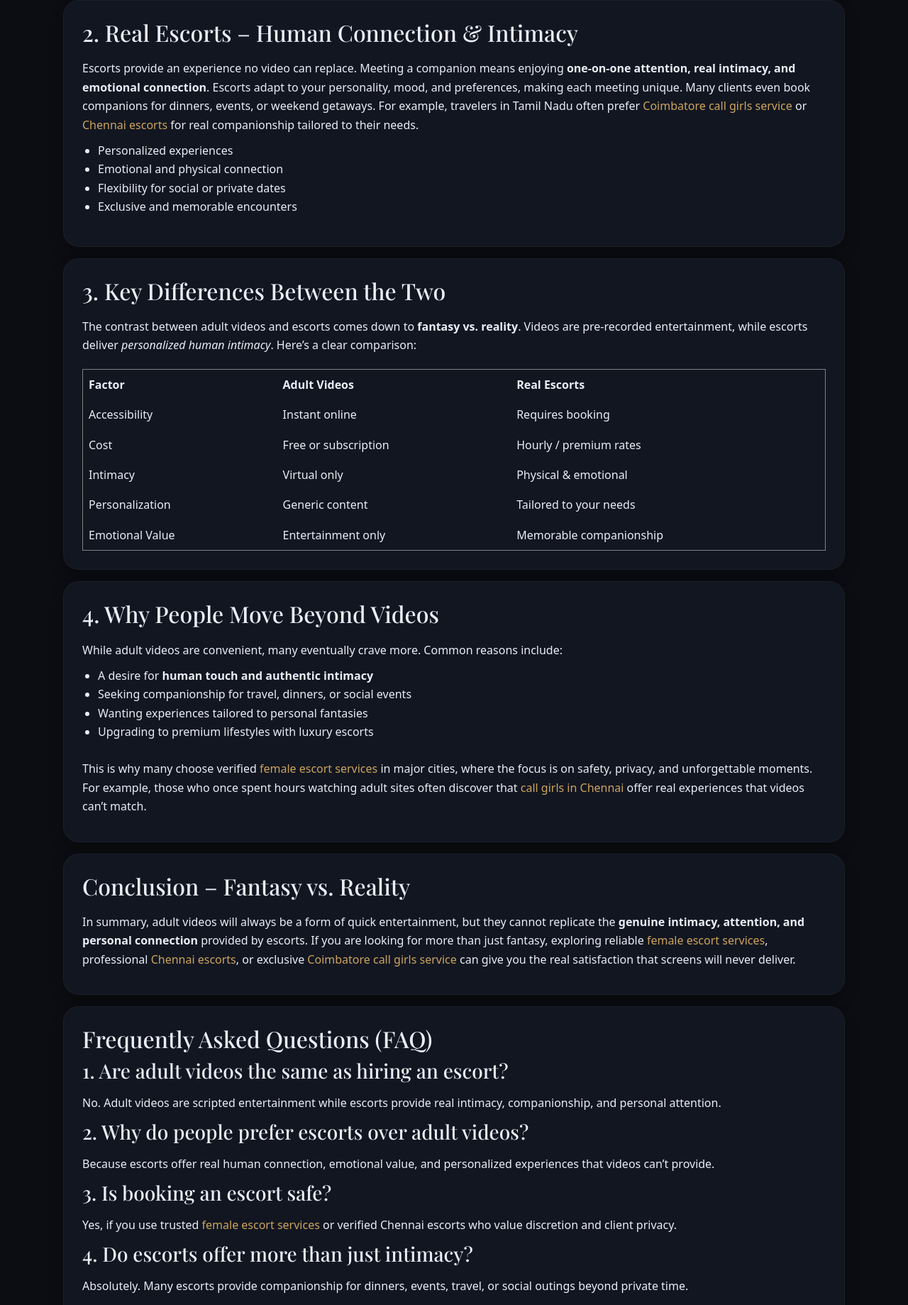
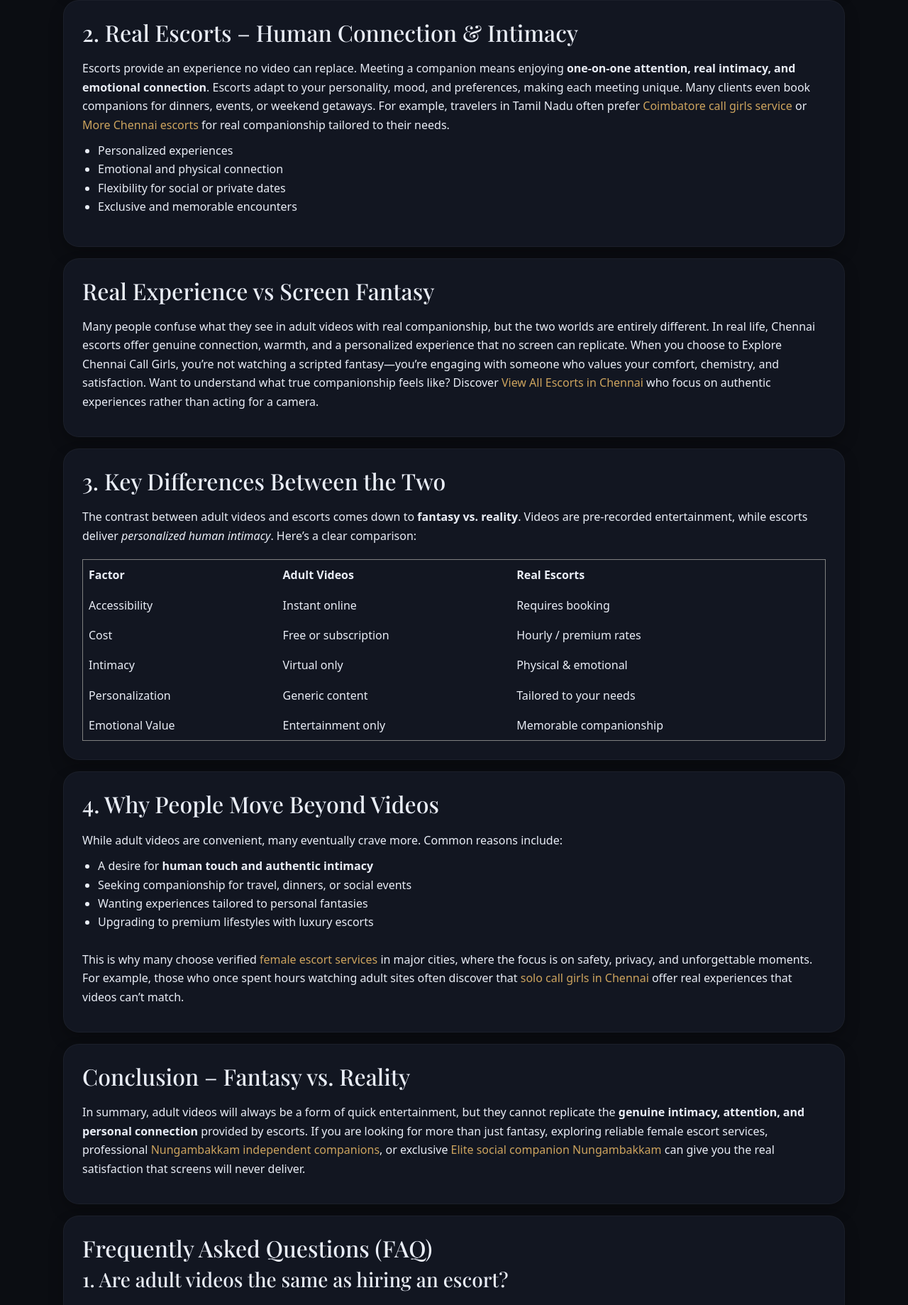
Before and after one commit to Meetchandini69/candygirlsonline, a plain HTML site: page blog/differences-between-adult-videos-and-real-escorts.html in a window 1280 px wide. Shown: the part 961-2800 px from the top of the page at 71% size. Drawn offline with nearby package versions, Linux system fonts and the light colour scheme; a web font is replaced by a local one.

Commit message:
latest blog page internal linking added

```diff
--- a/blog/differences-between-adult-videos-and-real-escorts.html
+++ b/blog/differences-between-adult-videos-and-real-escorts.html
@@ -182,8 +182,8 @@
           While both serve the purpose of pleasure, the level of intimacy, connection, and satisfaction they provide
           differs greatly.
           This guide explores the major differences between online adult platforms and in-person <a
-            href="https://candygirlsonline.com/chennai/escorts">Chennai escorts</a>
-          or trusted <a href="https://candygirlsonline.com/chennai/escorts">female escort services</a>.
+            href="https://candygirlsonline.com/chennai/escorts">Explore Chennai Call Girls</a>
+          or trusted female escort services.
         </p>
         <div class="meta">
           <span>By Candygirlsonline</span>
@@ -224,7 +224,7 @@
           companions for dinners, events, or weekend getaways.
           For example, travelers in Tamil Nadu often prefer <a
             href="https://candygirlsonline.com/">Coimbatore call girls service</a>
-          or <a href="https://candygirlsonline.com/chennai/escorts">Chennai escorts</a> for real companionship tailored to
+          or <a href="https://candygirlsonline.com/chennai/escorts">More Chennai escorts</a> for real companionship tailored to
           their needs.
         </p>
         <ul>
@@ -234,6 +234,12 @@
           <li>Exclusive and memorable encounters</li>
         </ul>
       </section>
+
+<section class="card mb-3">
+        <h2>Real Experience vs Screen Fantasy</h2>
+        <p>Many people confuse what they see in adult videos with real companionship, but the two worlds are entirely different. In real life, Chennai escorts offer genuine connection, warmth, and a personalized experience that no screen can replicate. When you choose to Explore Chennai Call Girls, you’re not watching a scripted fantasy—you’re engaging with someone who values your comfort, chemistry, and satisfaction.
+Want to understand what true companionship feels like? Discover <a href="https://candygirlsonline.com/chennai/escorts">View All Escorts in Chennai</a> who focus on authentic experiences rather than acting for a camera.</p>
+</section>
 
       <section class="card mb-3">
         <h2>3. Key Differences Between the Two</h2>
@@ -293,7 +299,7 @@
             services</a>
           in major cities, where the focus is on safety, privacy, and unforgettable moments.
           For example, those who once spent hours watching adult sites often discover that
-          <a href="https://candygirlsonline.com/independent-escorts-in-chennai">call girls in Chennai</a> offer real experiences that
+          <a href="https://candygirlsonline.com/independent-escorts-in-chennai">solo call girls in Chennai</a> offer real experiences that
           videos can’t match.
         </p>
       </section>
@@ -303,10 +309,9 @@
         <p>
           In summary, adult videos will always be a form of quick entertainment, but they cannot replicate
           the <strong>genuine intimacy, attention, and personal connection</strong> provided by escorts.
-          If you are looking for more than just fantasy, exploring reliable <a
-            href="https://candygirlsonline.com/">female escort services</a>,
-          professional <a href="https://candygirlsonline.com/chennai/escorts">Chennai escorts</a>, or exclusive
-          <a href="https://candygirlsonline.com/chennai/escorts">Coimbatore call girls service</a> can give you
+          If you are looking for more than just fantasy, exploring reliable female escort services,
+          professional <a href="https://candygirlsonline.com/chennai/nungambakkam/call-girls">Nungambakkam independent companions</a>, or exclusive
+          <a href="https://candygirlsonline.com/chennai/nungambakkam/call-girls">Elite social companion Nungambakkam</a> can give you
           the real satisfaction that screens will never deliver.
         </p>
       </section>
@@ -326,7 +331,7 @@
         </div>
         <div class="faq-item">
           <h3>3. Is booking an escort safe?</h3>
-          <p>Yes, if you use trusted <a href="https://candygirlsonline.com/">female escort services</a>
+          <p>Yes, if you use trusted <a href="https://candygirlsonline.com/">Coimbatore Escort Agency</a>
             or verified Chennai escorts who value discretion and client privacy.</p>
         </div>
         <div class="faq-item">
```
